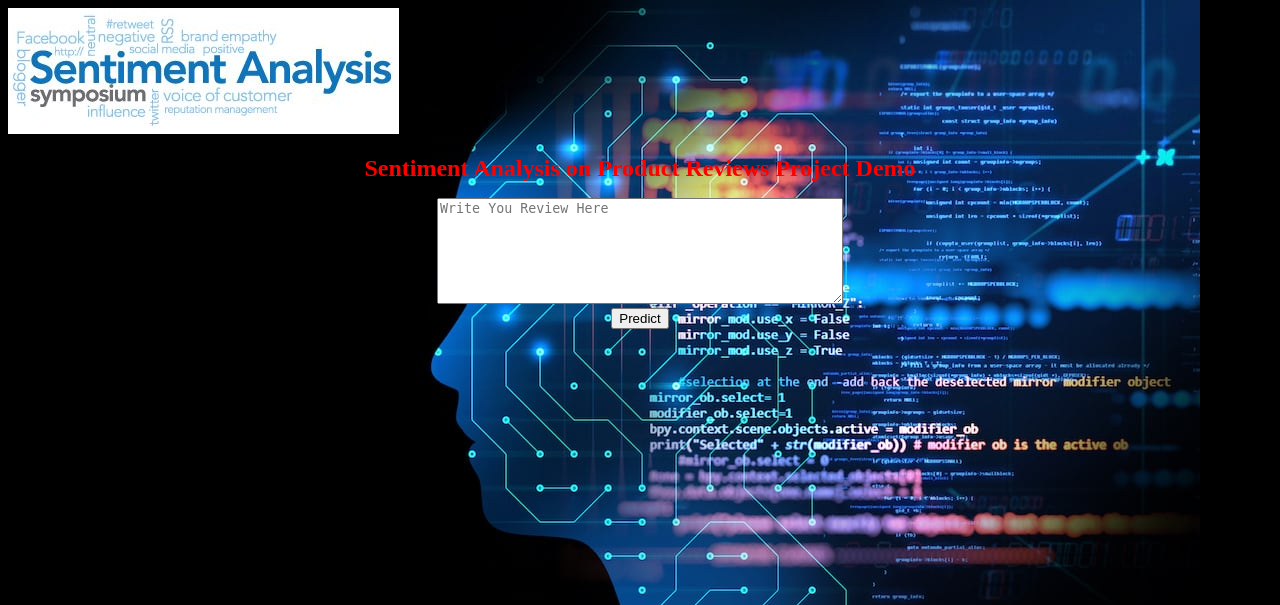
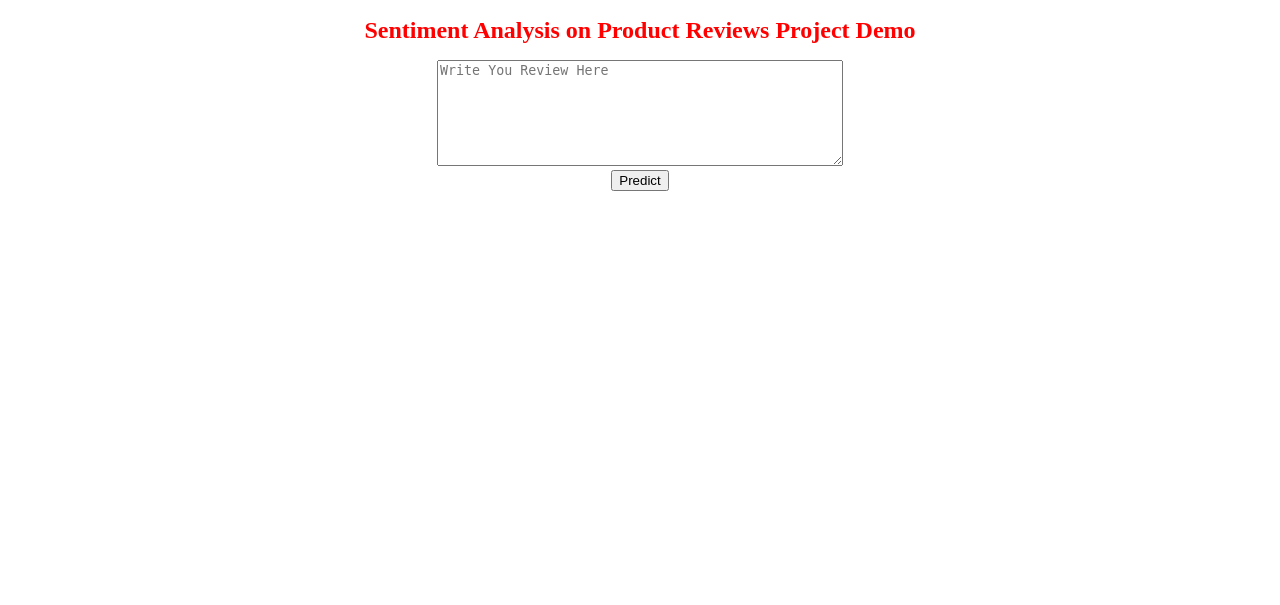
Before and after one commit to NagendraBabuRayabarapu/Sentiment-Analysis-on-Product-Reviews, a Flask app: page / in a window 1280 px wide. Shown: the top 605 px of the page. Run offline with Flask 2, Linux system fonts and the light colour scheme; parts of the project's set-up code (start-up, migrations or seed data) failed here and were passed over.

Commit message:
Update index.html

```diff
--- a/templates/index.html
+++ b/templates/index.html
@@ -6,8 +6,7 @@
     <title>Sentiment analyser</title>
 </head>
 
-<body style="background-image: url('back.jpg')">
-        <img src="logo.jpg" width="device-width, initial-scale">
+<body>
         <h2 align = "center" class="font-20 text-uppercase" style="color: red; line-height: 20px; padding-top = "20px" ;padding-bottom = "100px"">Sentiment Analysis on Product Reviews Project Demo</h2>
         <form action="{{ url_for('predict')}}" method="post" align="center">
             <textarea style="height:100px;width: 400px; font: size 20px; ;" type="text" name="review" placeholder="Write You Review Here" required="required"></textarea>
```
